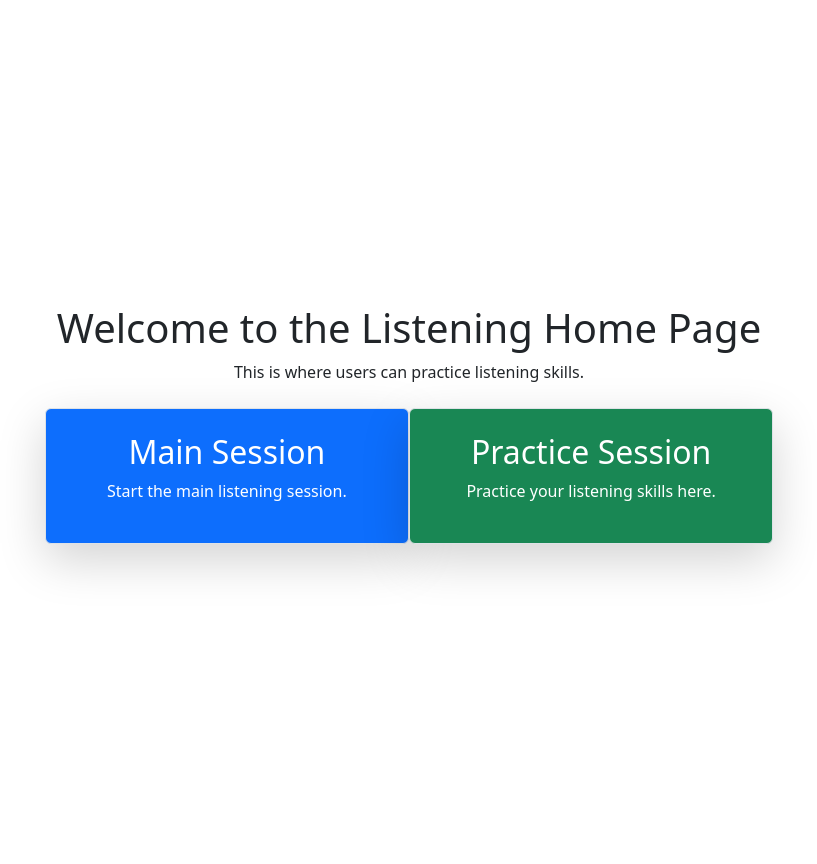
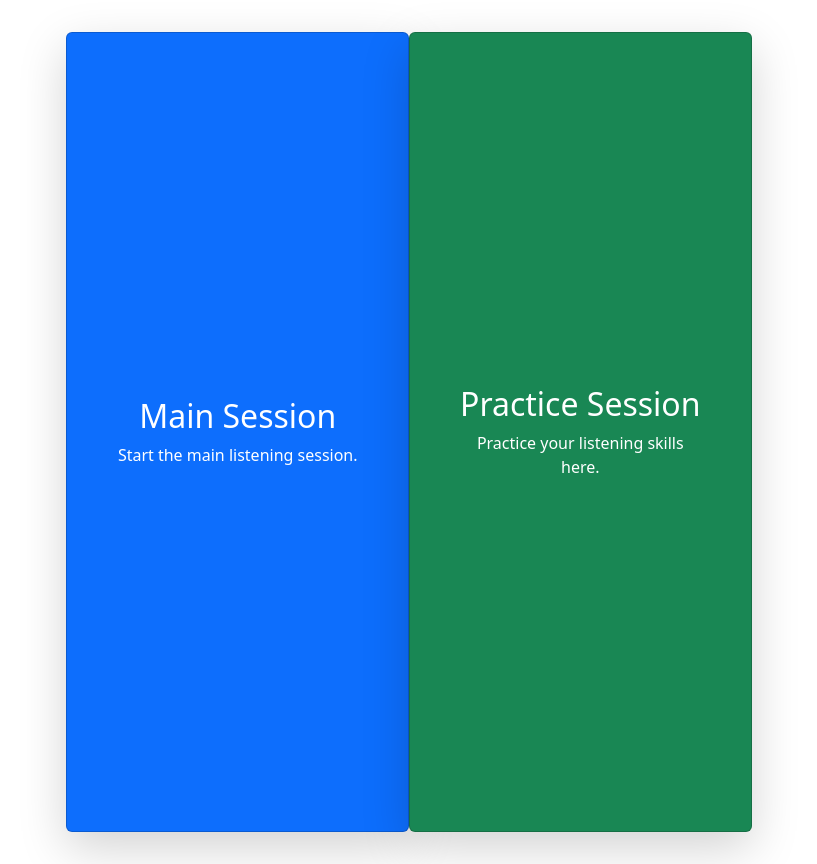
Before and after one commit to sachinthahasaranga/ResearchProject, a React (Vite) app in the folder frontend/: page /listening in a window 1280 px wide. Shown: the whole page, without its empty margins (231-1048 px from the left). Before the commit the page ends 800 px from the top, so only its background shows below. Built offline with nearby package versions, Linux system fonts and the light colour scheme.

Commit message:
edjusted sizes of cards in home

```diff
--- a/frontend/src/pages/ListeningHomePage.jsx
+++ b/frontend/src/pages/ListeningHomePage.jsx
@@ -4,29 +4,34 @@ const ListeningHomePage = () => {
   const navigate = useNavigate();
 
   return (
-    <div className="container text-center mt-5">
-      <h1>Welcome to the Listening Home Page</h1>
-      <p>This is where users can practice listening skills.</p>
-
-      <div className="row mt-4">
+    <div className="container-fluid text-center vh-100 d-flex p-0">
+      <div className="row w-100 h-100 m-0">
         {/* Main Session */}
+        <div className="col-md-6 d-flex p-0">
           <div
-          className="col-md-6 p-4 border rounded shadow-lg bg-primary text-white"
+            className="card shadow-lg bg-primary text-white w-100 h-100"
             style={{ cursor: "pointer" }}
             onClick={() => navigate("/main-session")}
           >
-          <h2>Main Session</h2>
-          <p>Start the main listening session.</p>
+            <div className="card-body d-flex flex-column align-items-center justify-content-center">
+              <h2 className="card-title">Main Session</h2>
+              <p className="card-text text-center">Start the main listening session.</p>
+            </div>
+          </div>
         </div>
 
         {/* Practice Session */}
+        <div className="col-md-6 d-flex p-0">
           <div
-          className="col-md-6 p-4 border rounded shadow-lg bg-success text-white"
+            className="card shadow-lg bg-success text-white w-100 h-100"
             style={{ cursor: "pointer" }}
             onClick={() => navigate("/practice-session")}
           >
-          <h2>Practice Session</h2>
-          <p>Practice your listening skills here.</p>
+            <div className="card-body d-flex flex-column align-items-center justify-content-center">
+              <h2 className="card-title">Practice Session</h2>
+              <p className="card-text text-center">Practice your listening skills here.</p>
+            </div>
+          </div>
         </div>
       </div>
     </div>
```
Lines whose indentation alone changed are shown as unchanged.
